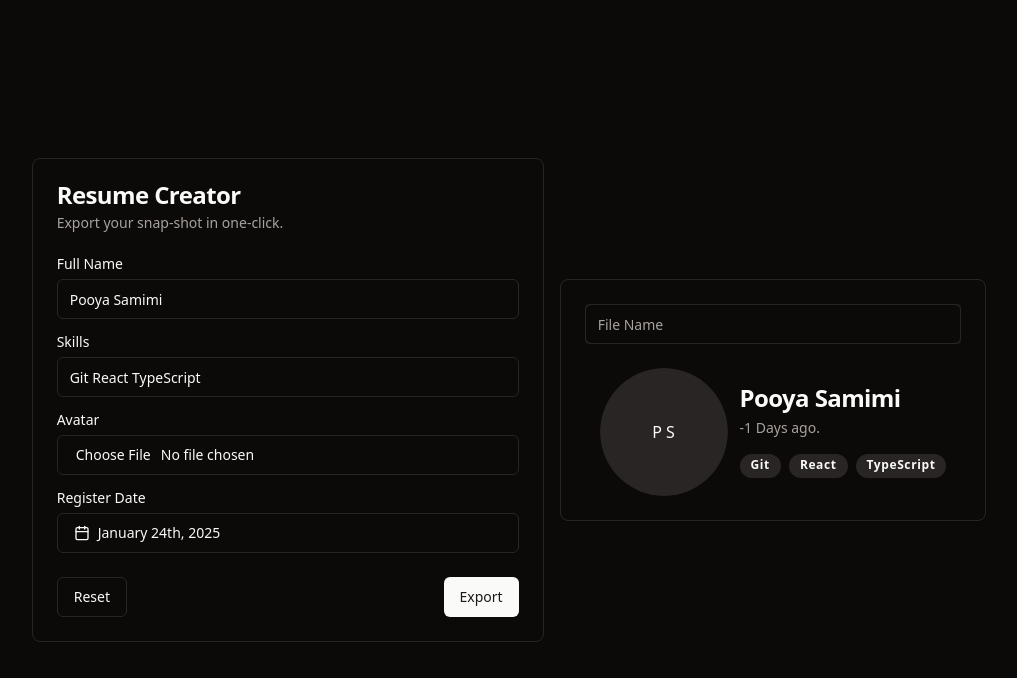
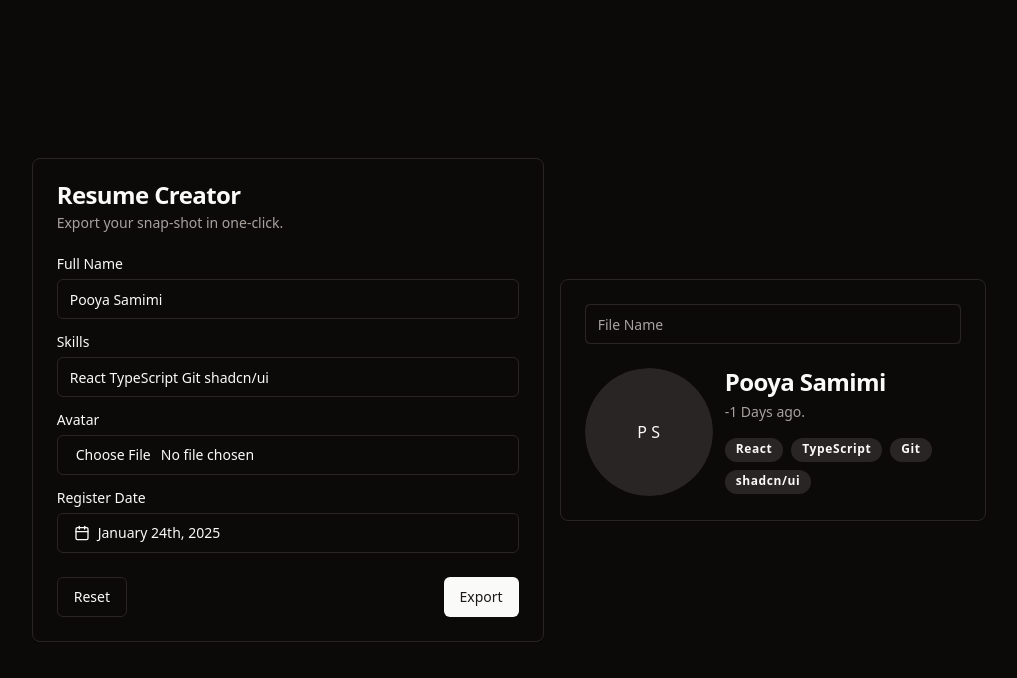
Before and after one commit to pooyasamimi/resume-generator, a React (Vite) app: page / in a window 1280 px wide. Shown: the top 678 px of the page, without its empty margins (131-1148 px from the left). Built offline with nearby package versions, Linux system fonts and the light colour scheme.

Commit message:
add maxlength to inputs

```diff
--- a/src/components/Display.jsx
+++ b/src/components/Display.jsx
@@ -27,6 +27,7 @@ const Display = forwardRef(function Display(_, ref) {
             }
             onClick={(e) => e.target.select()}
             spellCheck={false}
+            maxLength={25}
           />
         </CardDescription>
       </CardHeader>
--- a/src/components/Form.jsx
+++ b/src/components/Form.jsx
@@ -50,6 +50,7 @@ export default function Form({ onSaveImage }) {
                 onChange={inputHandler}
                 onClick={(e) => e.target.select()}
                 spellCheck={false}
+                maxLength={25}
               />
             </div>
             <div className="flex flex-col space-y-2">
--- a/src/contexts/InfoContext.jsx
+++ b/src/contexts/InfoContext.jsx
@@ -5,7 +5,7 @@ import InfoContextProvider from './InfoContextProvider';
 
 let initInfo = {
     fullName: 'Pooya Samimi',
-    skills: 'Git React TypeScript',
+    skills: 'React TypeScript Git shadcn/ui',
     avatarUrl: null,
     fileName: 'File Name',
     registerDate: 0
```
